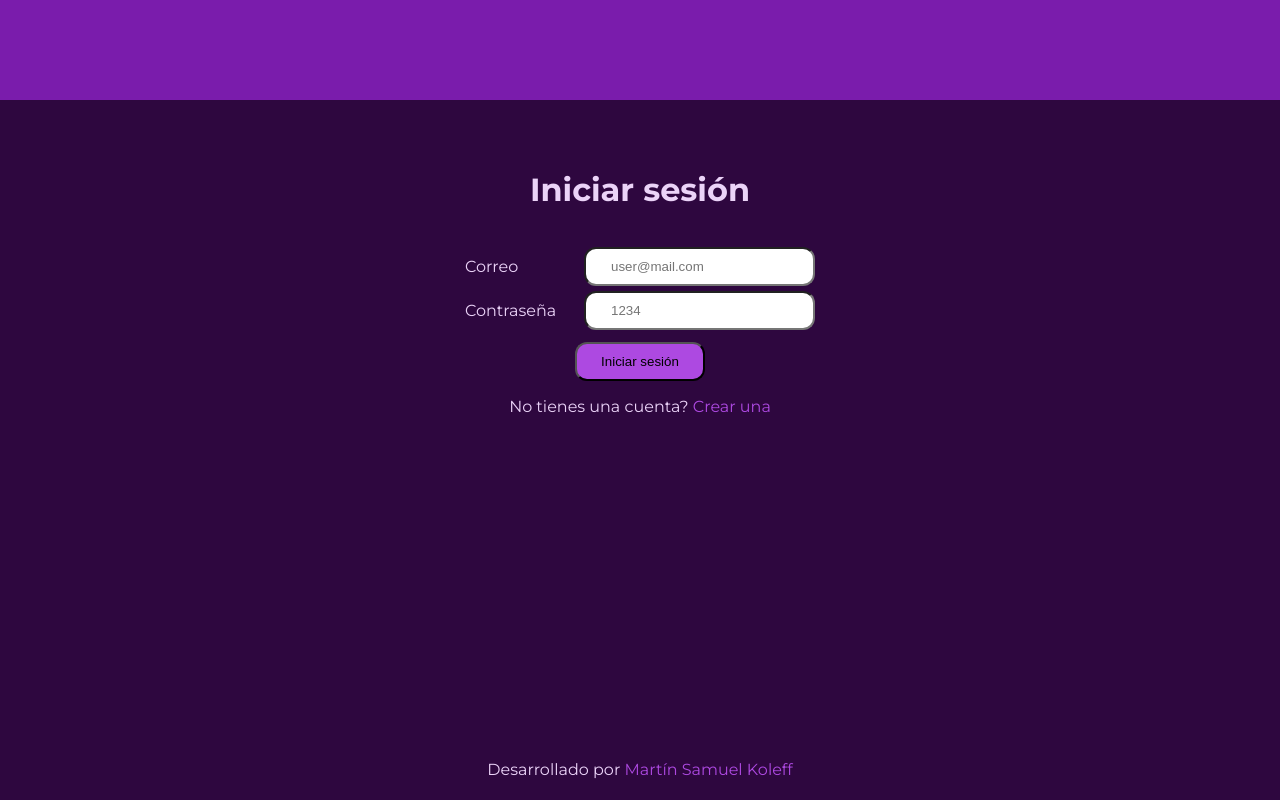
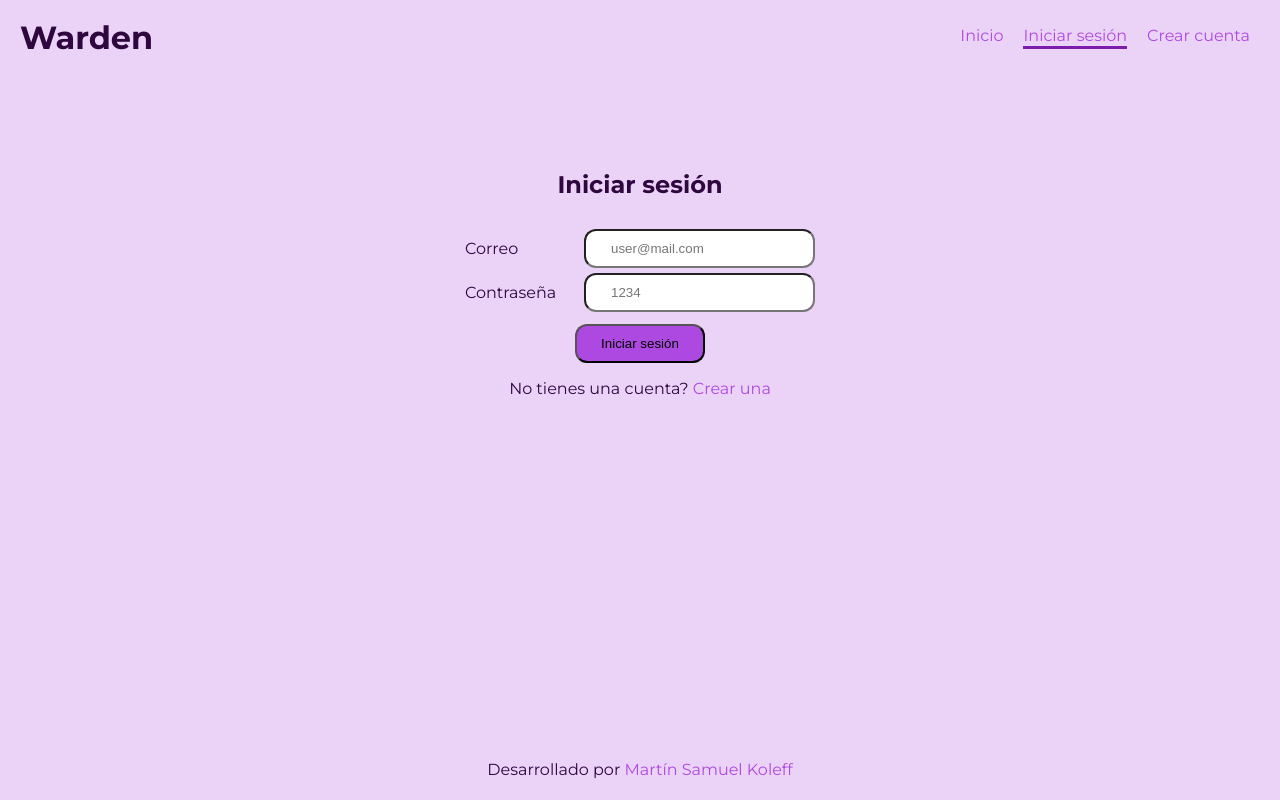
Before and after one commit to SamuelKoleff/warden-web, a plain HTML site: page login.html in a window 1280 px wide. Drawn offline with Linux system fonts and the light colour scheme; a web font is replaced by a local one.

Commit message:
update: lista de navegacion y estilo

```diff
--- a/css/style.css
+++ b/css/style.css
@@ -20,8 +20,8 @@ body {
     padding: 0;
     font-style: normal;
     user-select: none;
-    color: var(--lightColor);
-    background-color: var(--purpleDarkColor);
+    color: var(--purpleDarkColor);
+    background-color: var(--lightColor);
     display: flex;
     align-items: center;
     justify-content: center;
@@ -32,8 +32,57 @@ header {
   position: absolute;
   top: 0;
   width: 100%;
-  height: 100px;
-  background-color: var(--purpleColor);
+  height: 75px;
+  background-color: var(--lightColor);
+  display: flex;
+  flex-direction: row;
+  align-items: center;
+  justify-content: space-between;
+
+  h1 {
+    margin: 20px;
+  }
+
+  ul {
+    margin: 20px;
+    display: flex;
+    flex-direction: row;
+    list-style-type: none;
+
+    li{
+      margin: 10px;
+    }
+
+    .li-seleccionado{
+      border-bottom: solid var(--purpleColor);
+    }
+
+    .li-no-seleccionado {
+      position: relative;
+    }
+
+    .li-no-seleccionado a {
+      position: relative;
+      display: inline-block;
+      padding-bottom: 4px;
+    }
+
+    .li-no-seleccionado a::after {
+      content: "";
+      position: absolute;
+      left: 50%;
+      bottom: 0;
+      width: 0%;
+      height: 2px;
+      background-color: var(--purpleColor);
+      transform: translateX(-50%);
+      transition: width 0.3s ease;
+    }
+
+    .li-no-seleccionado a:hover::after {
+      width: 100%;
+    }
+  }
 }
 
 #titulo {
--- a/login.html
+++ b/login.html
@@ -13,10 +13,15 @@
 
 <body>
   <header>
-
+    <h1>Warden</h1>
+    <ul class="lista-navegacion">
+      <li class="li-no-seleccionado"><a href="index.html">Inicio</a></li>
+      <li class="li-seleccionado"><a href="login.html">Iniciar sesión</a></li>
+      <li class="li-no-seleccionado"><a href="newaccount.html">Crear cuenta</a></li>
+    </ul>
   </header>
   <div id="contenedor-titulo">
-    <h1 id="titulo">Iniciar sesión</h1>
+    <h2 id="titulo">Iniciar sesión</h2>
   </div>
   <div id="contenedor-formulario">
     <form id="form" method="post">
```
Also changed, not shown: index.html (added, +26 -0 lines), newaccount.html (added, +26 -0 lines).
